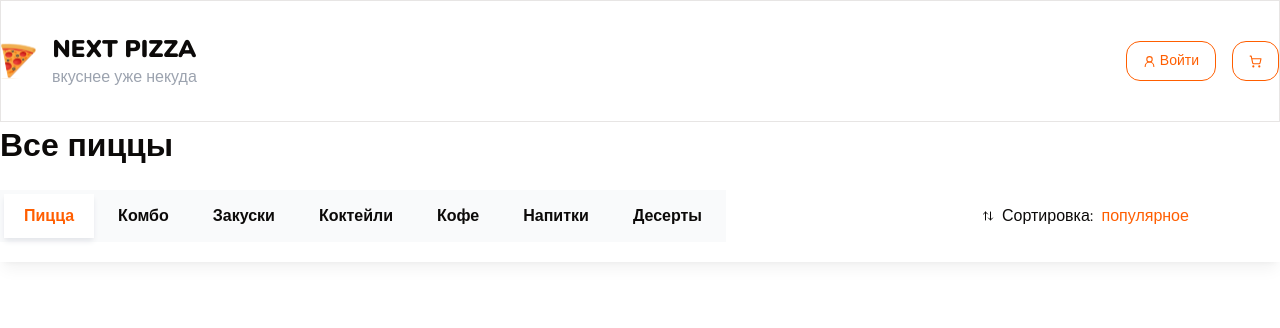
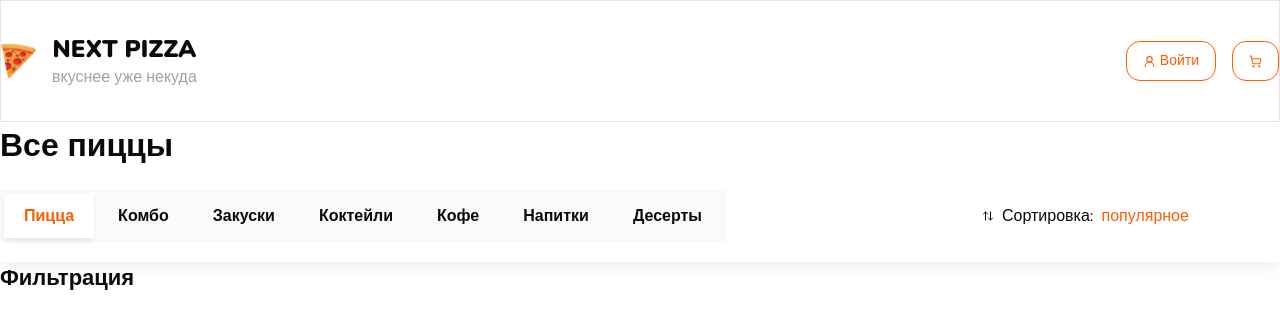
Before and after one commit to TwelveHeavens/NextJSMy, a Next.js app: page / in a window 1280 px wide. Shown: the top 328 px of the page. Built offline with nearby package versions, Linux system fonts and the light colour scheme.

Commit message:
sixth commit

```diff
--- a/app/page.tsx
+++ b/app/page.tsx
@@ -10,6 +10,9 @@ export default function Home() {
       <Title text='Все пиццы' size='lg' className="font-bold"/>
     </Container>
     <TopBar/>
+    <Container>
+      <Title text='Фильтрация' size="sm" className="font-bold"/>
+    </Container>
     </>
   );
 }
--- /dev/null
+++ b/components/shared/filters.tsx
@@ -0,0 +1,14 @@
+interface Props{
+    className?: string;
+}
+
+export const Filters: React.FC<Props> = ({ className }) => {
+    return (
+        <>
+        <div>
+            <FilterCheckbox value="1"/>
+            <FilterCheckbox value="2"/>
+        </div>
+        </>
+    );
+}
```
Also changed, not shown: components/shared/filter-checkbox.tsx (added, +9 -0 lines).
